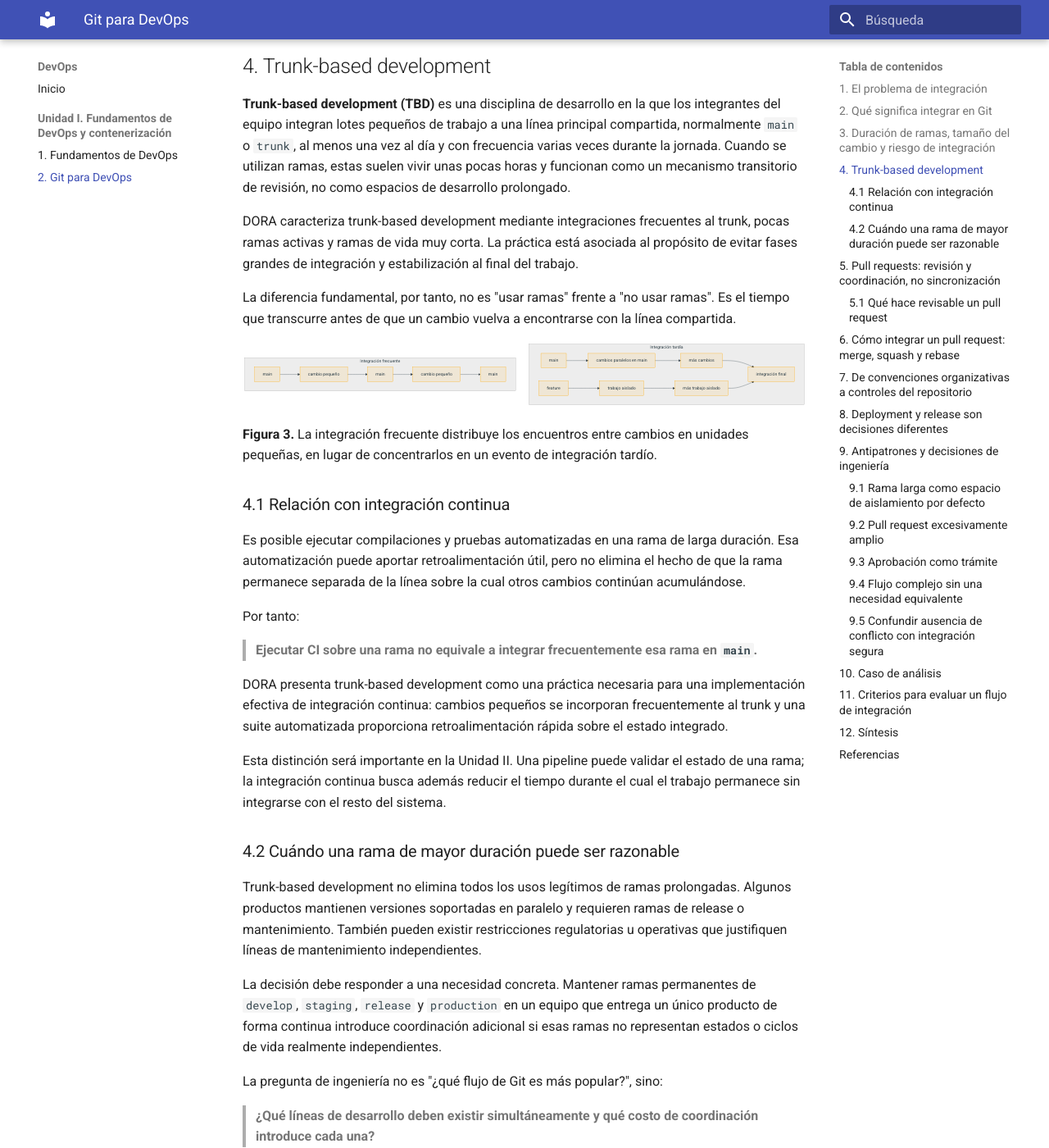
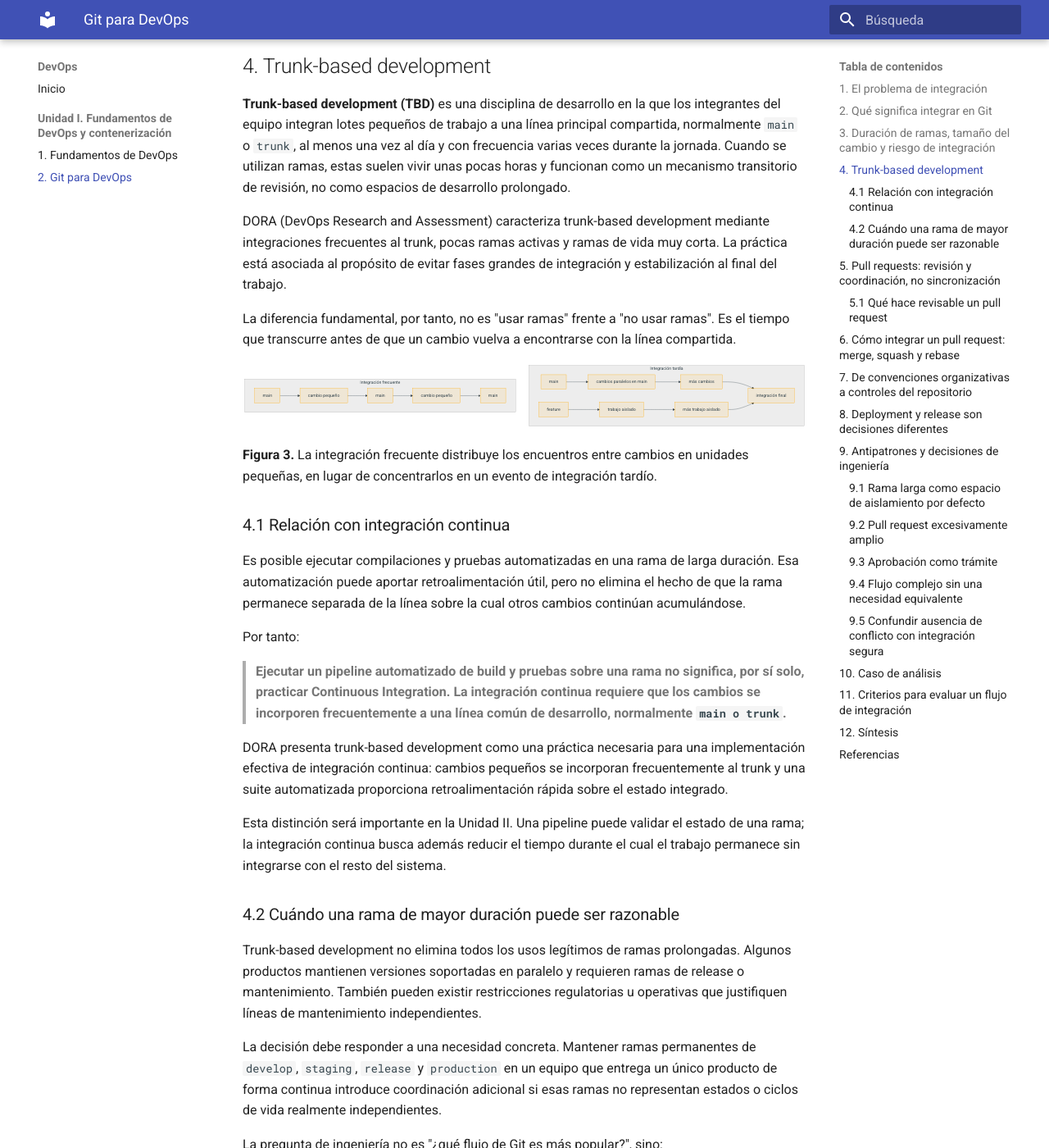
Before and after one commit to guillermocalderon2021/devops-2026, an MkDocs documentation site: the page built from docs/unidad-1/sesion_02_git_para_devops.md, in a window 1280 px wide and 1400 px high, scrolled down 3213 px. Shown: the whole window at 82% size. Built offline with MkDocs 1.6.1 and Material for MkDocs 9.7.7, drawn with Linux system fonts in a browser that asks for light colours.

Commit message:
Adding DORA meaning

```diff
--- a/docs/unidad-1/sesion_02_git_para_devops.md
+++ b/docs/unidad-1/sesion_02_git_para_devops.md
@@ -89,7 +89,7 @@ Una estrategia razonable busca minimizar simultáneamente el **trabajo en curso
 
 **Trunk-based development (TBD)** es una disciplina de desarrollo en la que los integrantes del equipo integran lotes pequeños de trabajo a una línea principal compartida, normalmente `main` o `trunk`, al menos una vez al día y con frecuencia varias veces durante la jornada. Cuando se utilizan ramas, estas suelen vivir unas pocas horas y funcionan como un mecanismo transitorio de revisión, no como espacios de desarrollo prolongado.
 
-DORA caracteriza trunk-based development mediante integraciones frecuentes al trunk, pocas ramas activas y ramas de vida muy corta. La práctica está asociada al propósito de evitar fases grandes de integración y estabilización al final del trabajo.
+DORA (DevOps Research and Assessment) caracteriza trunk-based development mediante integraciones frecuentes al trunk, pocas ramas activas y ramas de vida muy corta. La práctica está asociada al propósito de evitar fases grandes de integración y estabilización al final del trabajo.
 
 La diferencia fundamental, por tanto, no es "usar ramas" frente a "no usar ramas". Es el tiempo que transcurre antes de que un cambio vuelva a encontrarse con la línea compartida.
 
@@ -115,7 +115,7 @@ Es posible ejecutar compilaciones y pruebas automatizadas en una rama de larga d
 
 Por tanto:
 
-> **Ejecutar CI sobre una rama no equivale a integrar frecuentemente esa rama en `main`.**
+> **Ejecutar un pipeline automatizado de build y pruebas sobre una rama no significa, por sí solo, practicar Continuous Integration. La integración continua requiere que los cambios se incorporen frecuentemente a una línea común de desarrollo, normalmente  `main o trunk`.**
 
 DORA presenta trunk-based development como una práctica necesaria para una implementación efectiva de integración continua: cambios pequeños se incorporan frecuentemente al trunk y una suite automatizada proporciona retroalimentación rápida sobre el estado integrado.
 
```
